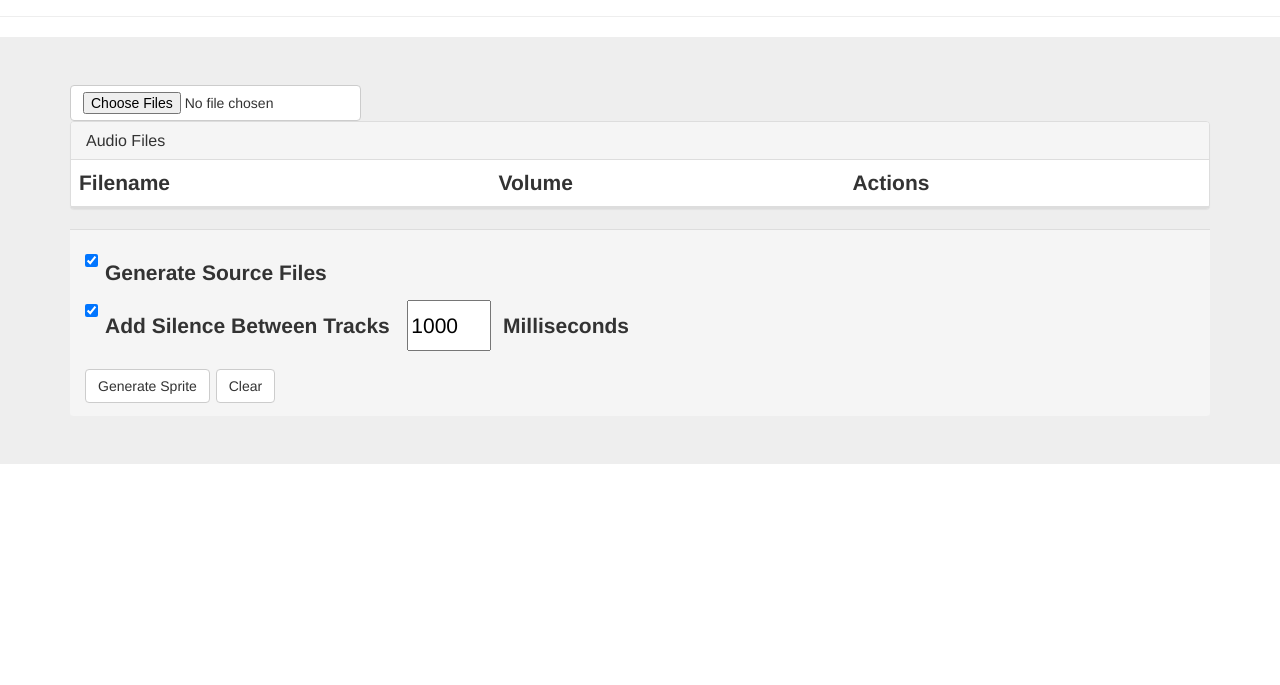
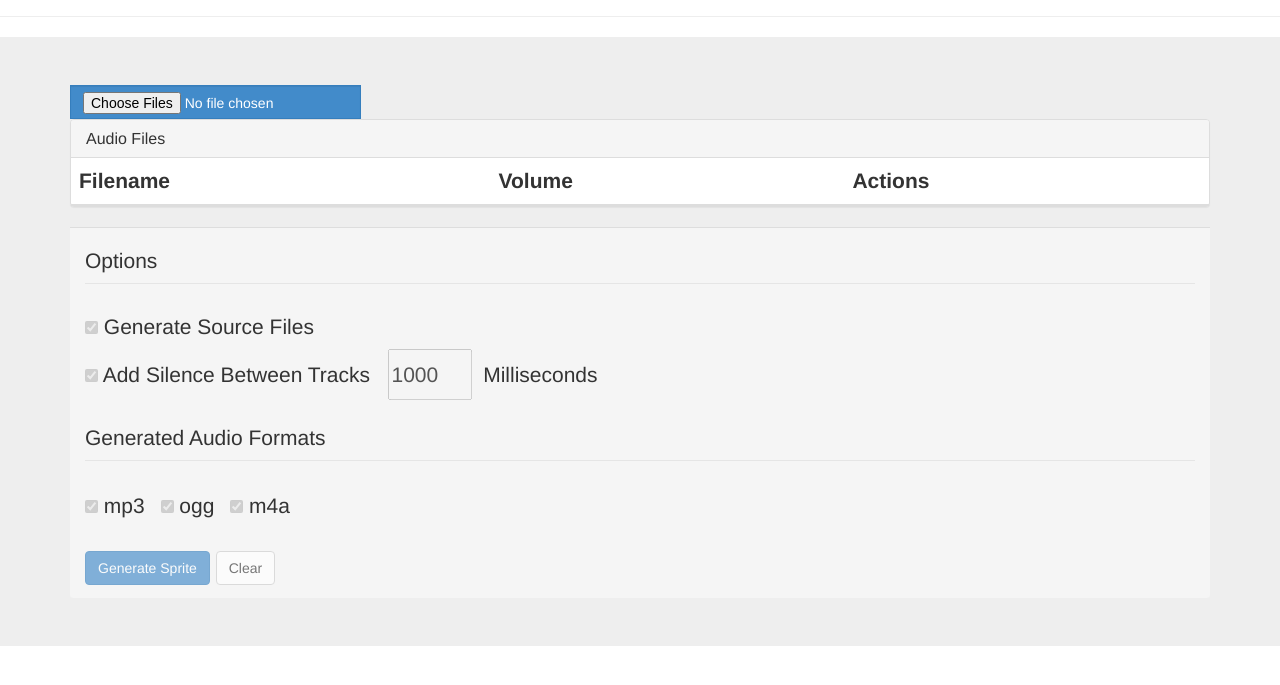
Before and after one commit to simianarmy/audiospritebot, a website: page public/index.html in a window 1280 px wide. Shown: the part 83-768 px from the top of the page. Drawn offline with nearby package versions, Linux system fonts and the light colour scheme.

Commit message:
cleaned up interface

```diff
--- a/public/index.html
+++ b/public/index.html
@@ -5,6 +5,11 @@
         <meta name="viewport" content="width=device-width, initial-scale=1.0">
         <!-- Bootstrap -->
         <link href="css/bootstrap.min.css" rel="stylesheet">
+        <style>
+            .checkbox-inline input[type="checkbox"] {
+                float: none;
+            }
+        </style>
 
         <!-- HTML5 Shim and Respond.js IE8 support of HTML5 elements and media queries -->
         <!-- WARNING: Respond.js doesn't work if you view the page via file:// -->
@@ -21,9 +26,9 @@
         <div class="container">
             <div class="hidden alert alert-success"></div>
             <div class="hidden alert alert-info"></div>
-            <form id="file_form" enctype="multipart/form-data" method="post">
+            <form id="file_form" enctype="multipart/form-data" method="post" role="form">
                 <div class="input-group">
-                    <input type="file" multiple="multiple" id="file" class="btn btn-default" />
+                    <input type="file" multiple="multiple" id="file" class="form-control btn btn-primary" />
                 </div>
 
                 <div id="output" class="panel panel-default">
@@ -42,20 +47,31 @@
                     </table>
                 </div>
                 <div class="commands panel-footer">
-                    <label class="checkbox">
-                        <input id="gen-source" type="checkbox" checked="checked"> Generate Source Files
-                    </label>
-                    <label class="checkbox">
-                        <input id="gen-silence" type="checkbox" checked="checked"> Add Silence Between Tracks&nbsp;&nbsp;
-                        <input id="silence-len" type="text" size="4" value="1000">&nbsp;&nbsp;Milliseconds
-                    </label>
-                    <!--
-                    <label class="radio">
-                        <input type="radio" name="formats" value="mp3">MP3
-                    </label>
-                    -->
-                    <input type="button" class="generate btn btn-default btn-large" value="Generate Sprite"/>
-                    <input type="button" class="clear btn btn-default" value="Clear"/>
+                    <fieldset>
+                        <legend>Options</legend>
+                        <div class="form-group">
+                            <input id="gen-source" type="checkbox" checked="checked"> Generate Source Files
+                            <br/>
+                            <input id="gen-silence" type="checkbox" checked="checked"> Add Silence Between Tracks&nbsp;&nbsp;
+                            <input id="silence-len" type="text" size="4" value="1000">&nbsp;&nbsp;Milliseconds
+                        </div>
+                    </fieldset>
+                    <fieldset>
+                        <legend>Generated Audio Formats</legend>
+                        <div class="form-group">
+                            <label class="checkbox-inline">
+                                <input type="checkbox" name="formats" value="mp3" checked="checked"> mp3
+                            </label>
+                            <label class="checkbox-inline">
+                                <input type="checkbox" name="formats" value="ogg" checked="checked"> ogg
+                            </label>
+                            <label class="checkbox-inline">
+                                <input type="checkbox" name="formats" value="m4a" checked="checked"> m4a
+                            </label>
+                        </div>
+                        <input type="button" class="generate btn btn-primary btn-large" value="Generate Sprite"/>
+                        <input type="button" class="clear btn btn-default btn-small" value="Clear"/>
+                    </fieldset>
                 </div>
             </form>
             </div>
--- a/public/js/main.js
+++ b/public/js/main.js
@@ -1,9 +1,9 @@
 $(function () {
     function refreshState () {
-        if (false && $('.table tr').length <= 1) {
-            $('.commands').hide();
+        if ($('.table tr').length <= 1) {
+            $('fieldset').attr('disabled', '1');
         } else {
-            $('.commands').show();
+            $('fieldset').removeAttr('disabled');
         }
     }
 
@@ -97,7 +97,8 @@ $(function () {
             volumes: volumes,
             genSource: $('#gen-source').is(':checked'),
             silence: $('#gen-silence').is(':checked'),
-            silenceLen: parseInt($('#silence-len').val(), 10)
+            silenceLen: parseInt($('#silence-len').val(), 10),
+            formats: $("input:radio[name ='formats']:checked").val()
         });
     });
     // reload page on clear button
@@ -116,4 +117,5 @@ $(function () {
         $(this).parents('.item').remove();
         refreshState();
     });
+    refreshState();
 });
```
Also changed, not shown: 1 other file.
